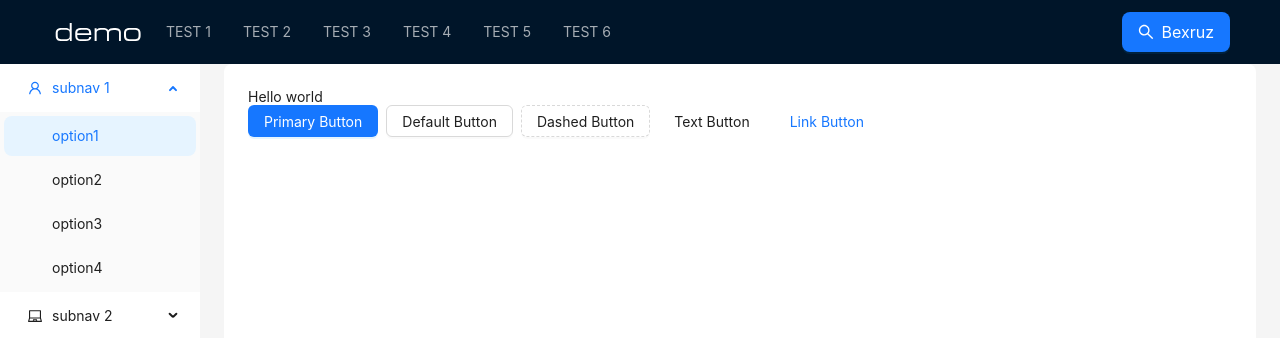
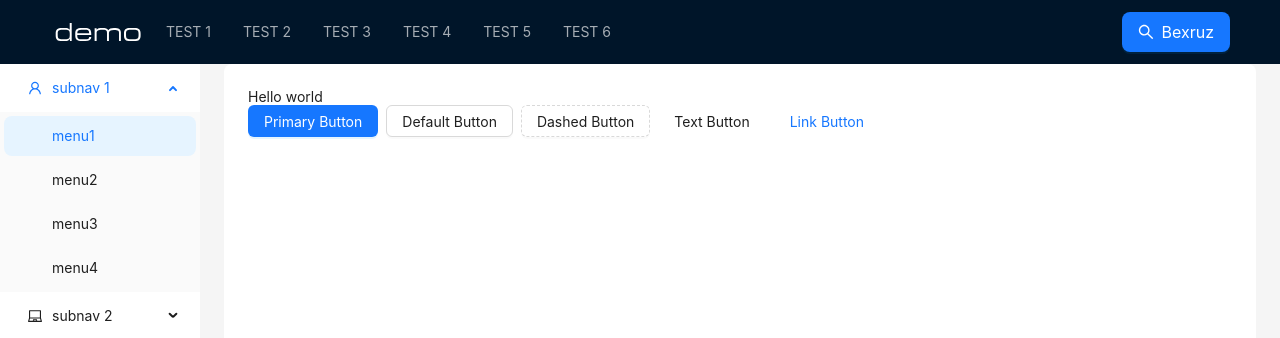
Before and after one commit to xayrulloergashev/git-amaliyot, a React (Vite) app: page / in a window 1280 px wide. Shown: the top 338 px of the page. Built offline with nearby package versions, Linux system fonts and the light colour scheme.

Commit message:
sidebar menu o'zgardi

```diff
--- a/src/App.jsx
+++ b/src/App.jsx
@@ -23,7 +23,7 @@ const items2 = [UserOutlined, LaptopOutlined, NotificationOutlined].map(
                 const subKey = index * 4 + j + 1;
                 return {
                     key: subKey,
-                    label: `option${subKey}`,
+                    label: `menu${subKey}`,
                 };
             }),
         };
```
Also changed, not shown: 1 other file (tests, documents, lock files or other folders).
